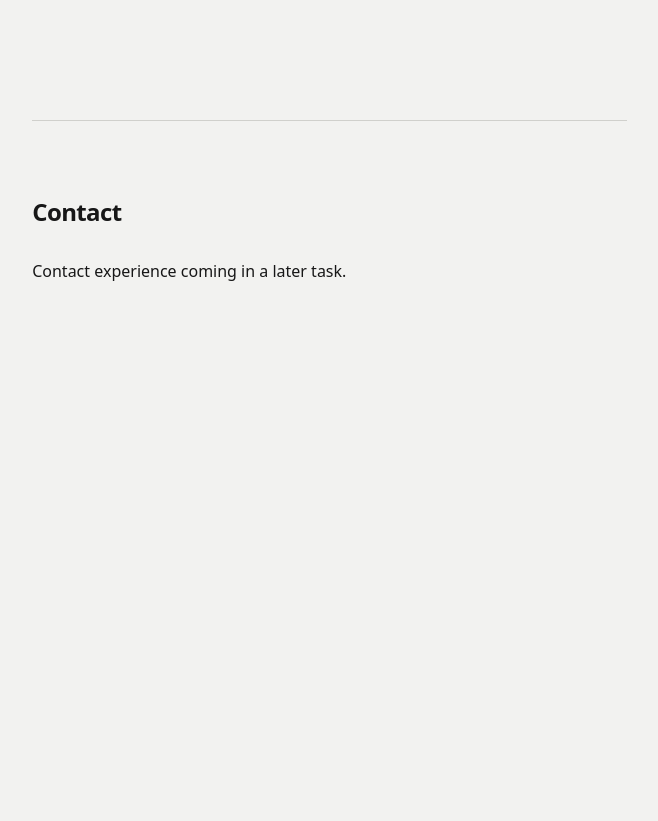
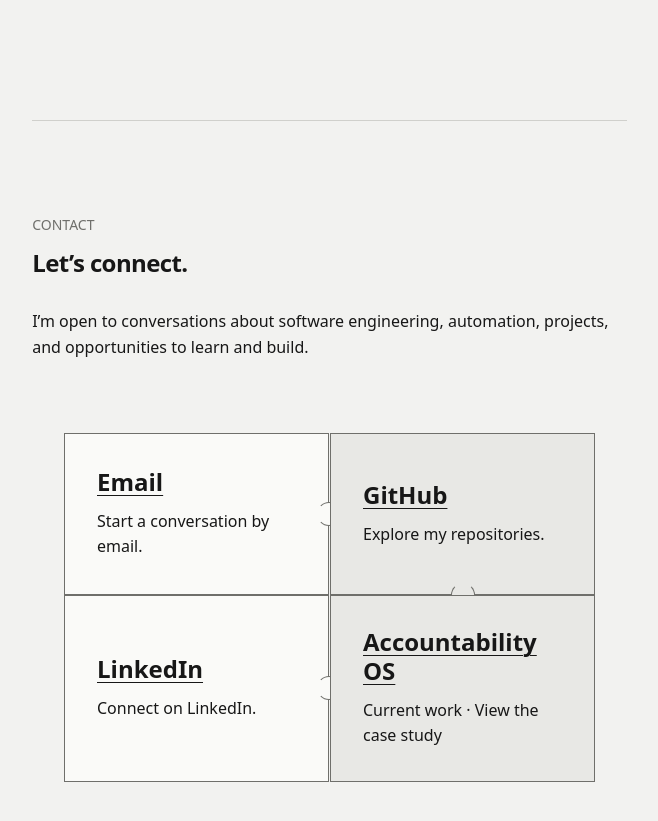
Before and after one commit to likkleSaint/portfolio-website, a React (Vite) app in the folder portfolio-v2/: page / in a window 1280 px wide. Shown: the part 4480-5301 px from the top of the page, without its empty margins (259-917 px from the left). Before the commit the page ends 4918 px from the top, so only its background shows below. Built offline with nearby package versions, Linux system fonts and the light colour scheme.

Commit message:
feat: add interactive contact puzzle

```diff
--- /dev/null
+++ b/portfolio-v2/src/components/contact/ContactSection.module.css
@@ -0,0 +1,118 @@
+.eyebrow {
+  color: var(--color-text-muted);
+  font-size: var(--font-size-small);
+  text-transform: uppercase;
+  margin-block-end: var(--space-3);
+}
+
+.board {
+  display: grid;
+  grid-template-columns: minmax(0, 1fr);
+  list-style: none;
+  padding: var(--space-6) 0;
+  margin-block-start: var(--space-5);
+}
+
+.piece {
+  --piece-surface: var(--color-surface);
+  position: relative;
+  min-inline-size: 0;
+  background: var(--piece-surface);
+  border: 1px solid var(--color-border-strong);
+}
+
+.piece:nth-child(even) {
+  --piece-surface: var(--color-surface-secondary);
+}
+
+/* A small connecting tab crosses the seam; the entire rectangular link stays
+   a predictable hit target. Geometry is decorative generated content. */
+.piece:not(:last-child)::after {
+  content: '';
+  position: absolute;
+  z-index: 1;
+  inline-size: var(--space-5);
+  block-size: var(--space-5);
+  inset-inline-start: calc(50% - var(--space-3));
+  inset-block-end: calc(-1 * var(--space-3) - 1px);
+  border: 1px solid var(--color-border-strong);
+  border-block-start-color: transparent;
+  border-radius: 50%;
+  background: var(--piece-surface);
+  pointer-events: none;
+}
+
+.link {
+  display: flex;
+  flex-direction: column;
+  justify-content: center;
+  gap: var(--space-3);
+  min-block-size: 10rem;
+  block-size: 100%;
+  padding: var(--space-6);
+  text-decoration: none;
+}
+
+.label {
+  font-size: var(--font-size-heading);
+  font-weight: var(--font-weight-semibold);
+  line-height: var(--line-height-heading);
+  text-decoration: underline;
+  text-decoration-thickness: 1px;
+  text-underline-offset: var(--space-1);
+}
+
+.link:hover .label {
+  text-decoration-thickness: 2px;
+}
+
+.piece:focus-within {
+  z-index: 2;
+}
+
+.link:focus-visible {
+  outline-offset: calc(-1 * var(--space-2));
+}
+
+@media (min-width: 40rem) {
+  .board {
+    grid-template-columns: repeat(2, minmax(0, 1fr));
+  }
+
+  .piece:nth-child(odd)::after {
+    inset-inline-start: auto;
+    inset-inline-end: calc(-1 * var(--space-3) - 1px);
+    inset-block-end: calc(50% - var(--space-3));
+    border-block-start-color: var(--color-border-strong);
+    border-inline-start-color: transparent;
+  }
+}
+
+/* Enhancement is opt-in. Default styles above are the assembled board. */
+@media (min-width: 75rem) and (min-height: 48rem) and (prefers-reduced-motion: no-preference) {
+  .board {
+    padding: var(--space-7) var(--space-6);
+  }
+
+  .board[data-phase] .piece {
+    transition: transform var(--duration-normal) var(--ease-standard);
+  }
+
+  .piece:nth-child(1) { --x: -1rem; --y: -1rem; --angle: -3deg; }
+  .piece:nth-child(2) { --x: 1rem; --y: -0.75rem; --angle: 3deg; }
+  .piece:nth-child(3) { --x: -0.75rem; --y: 1rem; --angle: 2deg; }
+  .piece:nth-child(4) { --x: 1rem; --y: 0.75rem; --angle: -2deg; }
+
+  .board[data-phase='0'] .piece {
+    transform: translate(var(--x), var(--y)) rotate(var(--angle));
+  }
+
+  .board[data-phase='1'] .piece {
+    transform: translate(calc(var(--x) * 0.4), calc(var(--y) * 0.4)) rotate(calc(var(--angle) * 0.4));
+  }
+
+  .board:focus-within .piece {
+    transform: none;
+    transition: none;
+  }
+}
--- /dev/null
+++ b/portfolio-v2/src/components/contact/ContactSection.tsx
@@ -0,0 +1,66 @@
+import { useEffect, useRef } from 'react'
+import { Link } from 'react-router'
+import { contactLinks } from '../../data/contact'
+import { projects } from '../../data/projects'
+import styles from './ContactSection.module.css'
+
+export function ContactSection() {
+  const boardRef = useRef<HTMLUListElement>(null)
+  const currentProject = projects[0]
+
+  useEffect(() => {
+    const board = boardRef.current
+    if (!board || !('IntersectionObserver' in window)) return
+    const preference = window.matchMedia('(min-width: 75rem) and (min-height: 48rem) and (prefers-reduced-motion: no-preference)')
+    let observer: IntersectionObserver | undefined
+
+    function configure() {
+      observer?.disconnect()
+      delete board!.dataset.phase
+      if (!preference.matches) return
+      board!.dataset.phase = '0'
+      observer = new IntersectionObserver(([entry]) => {
+        if (!entry) return
+        const progress = entry.intersectionRatio
+        board!.dataset.phase = progress >= 0.75 ? '2' : progress >= 0.35 ? '1' : '0'
+        // Once assembled, keep links stable even while scrolling away or back.
+        if (progress >= 0.75) observer?.disconnect()
+      }, { threshold: [0, 0.35, 0.75], rootMargin: '0px 0px -10% 0px' })
+      observer.observe(board!)
+    }
+
+    configure()
+    preference.addEventListener('change', configure)
+    return () => {
+      observer?.disconnect()
+      preference.removeEventListener('change', configure)
+      delete board.dataset.phase
+    }
+  }, [])
+
+  return (
+    <section id="contact" tabIndex={-1} aria-labelledby="contact-title">
+      <p className={styles.eyebrow}>Contact</p>
+      <h2 id="contact-title">Let’s connect.</h2>
+      <p>I’m open to conversations about software engineering, automation, projects, and opportunities to learn and build.</p>
+      <ul ref={boardRef} className={styles.board}>
+        {contactLinks.map((item) => (
+          <li key={item.label} className={styles.piece}>
+            <a href={item.href} className={styles.link}>
+              <span className={styles.label}>{item.label}</span>
+              <span>{item.description}</span>
+            </a>
+          </li>
+        ))}
+        {currentProject && (
+          <li className={styles.piece}>
+            <Link to={`/projects/${currentProject.slug}`} className={styles.link}>
+              <span className={styles.label}>{currentProject.title}</span>
+              <span>Current work · View the case study</span>
+            </Link>
+          </li>
+        )}
+      </ul>
+    </section>
+  )
+}
--- a/portfolio-v2/src/components/navigation/navigationData.ts
+++ b/portfolio-v2/src/components/navigation/navigationData.ts
@@ -1,3 +1,5 @@
+import { contactLinks } from '../../data/contact'
+
 export type BranchId = 'projects' | 'about' | 'contact'
 export type SectionId = 'home' | 'who-i-am' | 'technologies' | 'journey' | 'projects' | 'contact'
 
@@ -36,15 +38,7 @@
   {
     id: 'contact',
     label: 'Contact',
-    items: [
-      { label: 'Email', href: 'mailto:amenyoakese99@gmail.com', external: true },
-      { label: 'GitHub', href: 'https://github.com/likkleSaint', external: true },
-      {
-        label: 'LinkedIn',
-        href: 'https://www.linkedin.com/in/amenyo-akeseh-9911b1350',
-        external: true,
-      },
-    ],
+    items: contactLinks,
   },
 ]
 
--- /dev/null
+++ b/portfolio-v2/src/data/contact.ts
@@ -0,0 +1,7 @@
+// Destinations previously verified against Portfolio V1; shared by navigation
+// and the Contact section so they cannot drift independently.
+export const contactLinks = [
+  { label: 'Email', href: 'mailto:amenyoakese99@gmail.com', description: 'Start a conversation by email.', external: true },
+  { label: 'GitHub', href: 'https://github.com/likkleSaint', description: 'Explore my repositories.', external: true },
+  { label: 'LinkedIn', href: 'https://www.linkedin.com/in/amenyo-akeseh-9911b1350', description: 'Connect on LinkedIn.', external: true },
+] as const
--- a/portfolio-v2/src/hooks/useHomeSection.ts
+++ b/portfolio-v2/src/hooks/useHomeSection.ts
@@ -33,7 +33,9 @@
         Math.ceil(window.scrollY + window.innerHeight) >= document.documentElement.scrollHeight - 2
       const current = atEnd
         ? positions.at(-1)
-        : positions.find(({ rect }) => rect.bottom > 0 && rect.top < window.innerHeight * 0.65)
+        // Prefer the latest section entering the reading band. A sliver of the
+        // preceding section can remain visible even at the end of the page.
+        : positions.filter(({ rect }) => rect.bottom > 0 && rect.top < window.innerHeight * 0.65).at(-1)
 
       if (current) setObserved({ key: location.key, section: current.id })
     }, { rootMargin: '0px 0px -35% 0px', threshold: [0, 1] })
--- a/portfolio-v2/src/pages/HomePage.tsx
+++ b/portfolio-v2/src/pages/HomePage.tsx
@@ -2,6 +2,7 @@
 import { JourneySection } from '../components/home/JourneySection'
 import { TechnologiesSection } from '../components/home/TechnologiesSection'
 import { ProjectsSection } from '../components/projects/ProjectsSection'
+import { ContactSection } from '../components/contact/ContactSection'
 import styles from './HomePage.module.css'
 
 export function HomePage() {
@@ -51,10 +52,7 @@
         <TechnologiesSection />
         <JourneySection />
         <ProjectsSection />
-        <section id="contact" tabIndex={-1} aria-labelledby="contact-title">
-          <h2 id="contact-title">Contact</h2>
-          <p>Contact experience coming in a later task.</p>
-        </section>
+        <ContactSection />
       </div>
     </>
   )
```
